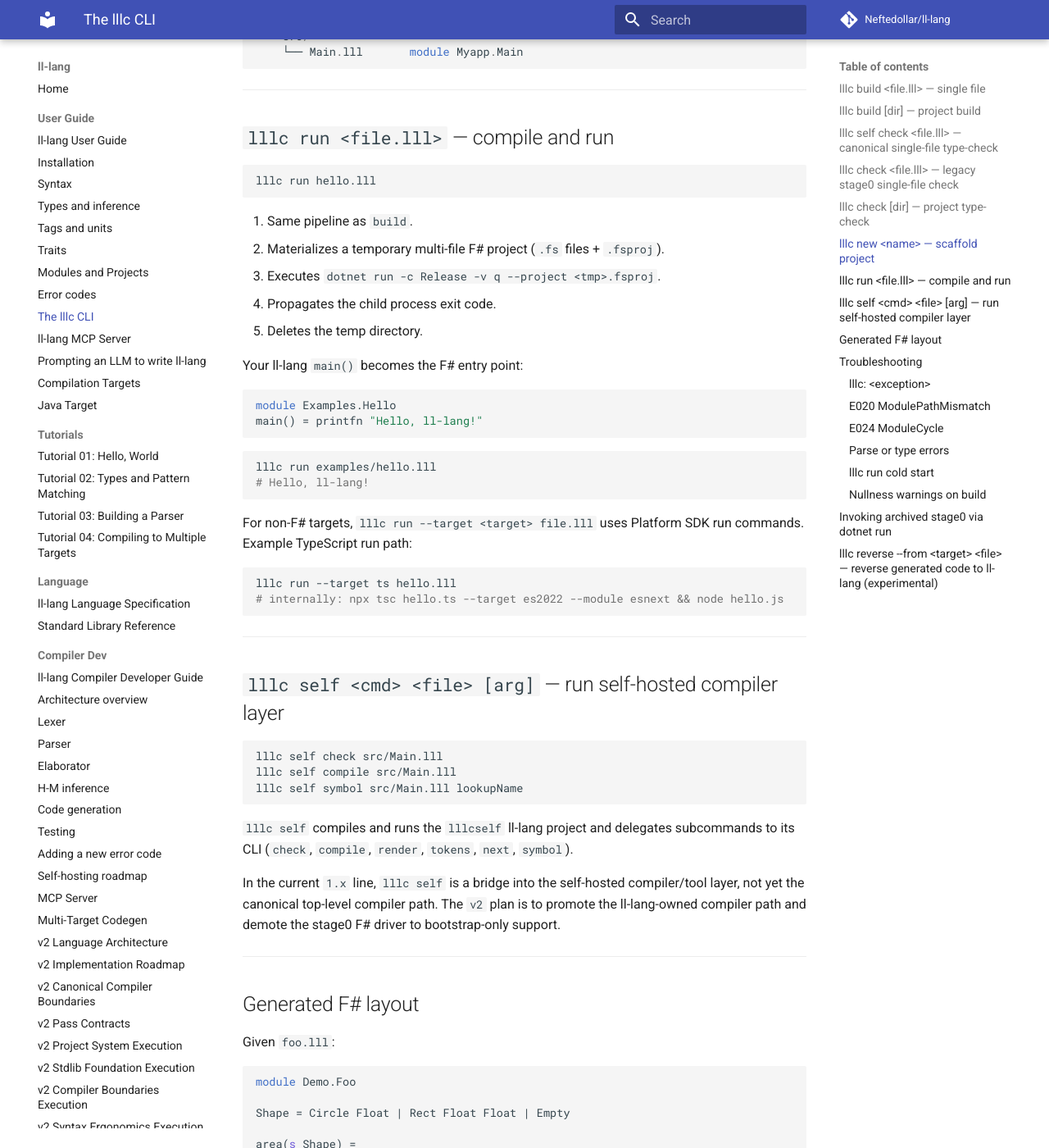
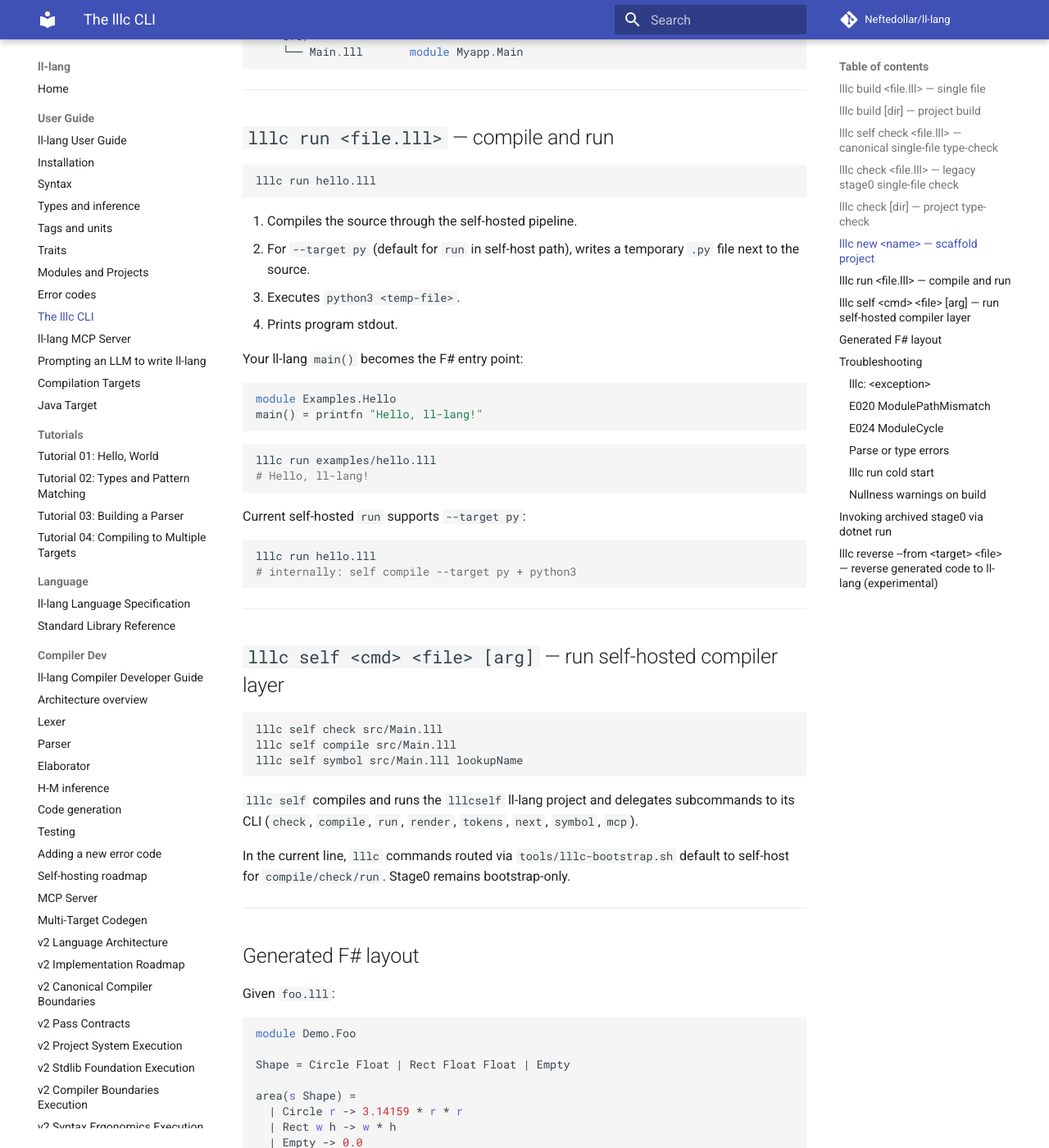
Before and after one commit to Neftedollar/ll-lang, an MkDocs documentation site: the page built from docs/user-guide/08-cli.md, in a window 1280 px wide and 1400 px high, scrolled down 2754 px. Shown: the whole window at 82% size. Built offline with MkDocs 1.6.1 and Material for MkDocs 9.7.7, drawn with Linux system fonts in a browser that asks for light colours; comment, search, counter and statistics services are not loaded.

Commit message:
selfhost: default run/compile/check routing and py run path (#183)
* mcp: add ffi inspect/validate tools for self-host

* ci: avoid ripgrep dependency in selfhost check suite

* ci: remove ripgrep dependency from selfhost e2e

* ci: use grep in self-routing smoke step

* ci: remove ripgrep dependency from parity gate

* ci: remove ripgrep dependency from llvm smoke

* ci: add non-rg fallback for doc and nullability guards

* selfhost: default run/compile/check routing and py run path

---------

Co-authored-by: Roman Melnikov <roman@neftedollar.com>

````diff
--- a/docs/user-guide/08-cli.md
+++ b/docs/user-guide/08-cli.md
@@ -132,11 +132,10 @@ myapp/
 lllc run hello.lll
 ```
 
-1. Same pipeline as `build`.
-2. Materializes a temporary multi-file F# project (`.fs` files + `.fsproj`).
-3. Executes `dotnet run -c Release -v q --project <tmp>.fsproj`.
-4. Propagates the child process exit code.
-5. Deletes the temp directory.
+1. Compiles the source through the self-hosted pipeline.
+2. For `--target py` (default for `run` in self-host path), writes a temporary `.py` file next to the source.
+3. Executes `python3 <temp-file>`.
+4. Prints program stdout.
 
 Your ll-lang `main()` becomes the F# entry point:
 
@@ -150,12 +149,11 @@ lllc run examples/hello.lll
 # Hello, ll-lang!
 ```
 
-For non-F# targets, `lllc run --target <target> file.lll` uses Platform SDK run commands.
-Example TypeScript run path:
+Current self-hosted `run` supports `--target py`:
 
 ```bash
-lllc run --target ts hello.lll
-# internally: npx tsc hello.ts --target es2022 --module esnext && node hello.js
+lllc run hello.lll
+# internally: self compile --target py + python3
 ```
 
 ---
@@ -168,12 +166,10 @@ lllc self compile src/Main.lll
 lllc self symbol src/Main.lll lookupName
 ```
 
-`lllc self` compiles and runs the `lllcself` ll-lang project and delegates subcommands to its CLI (`check`, `compile`, `render`, `tokens`, `next`, `symbol`).
+`lllc self` compiles and runs the `lllcself` ll-lang project and delegates subcommands to its CLI (`check`, `compile`, `run`, `render`, `tokens`, `next`, `symbol`, `mcp`).
 
-In the current `1.x` line, `lllc self` is a bridge into the self-hosted
-compiler/tool layer, not yet the canonical top-level compiler path. The `v2`
-plan is to promote the ll-lang-owned compiler path and demote the stage0 F#
-driver to bootstrap-only support.
+In the current line, `lllc` commands routed via `tools/lllc-bootstrap.sh`
+default to self-host for `compile/check/run`. Stage0 remains bootstrap-only.
 
 ---
 
````
Also changed, not shown: README.md (+4 -4 lines), 4 other files.
